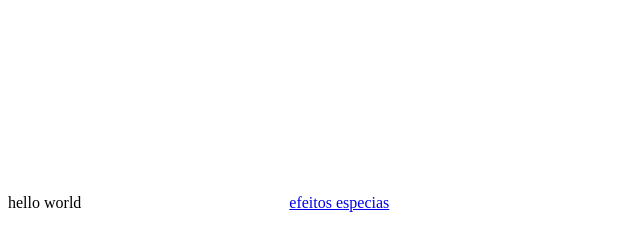
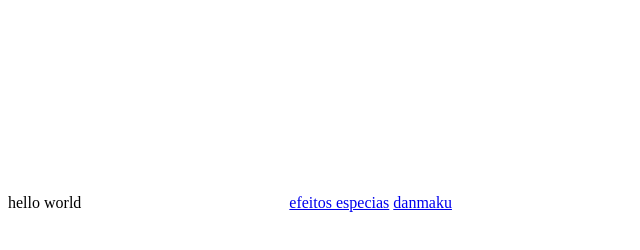
Before and after one commit to Elmapul/elmapul.github.io, a plain HTML site: page index.html in a window 1280 px wide. Shown: the full height of the page, 0-640 px from the left. Drawn offline with Linux system fonts and the light colour scheme.

Commit message:
Update index.html

```diff
--- a/index.html
+++ b/index.html
@@ -9,5 +9,6 @@
 hello world
     <canvas id="Canvas" width="200px" height="200px"></canvas>
     <a href="imageTools">efeitos especias</a>
+    <a href="https://elmapul.github.io/prototypes/danmaku/index.html">danmaku</a>
     </body>
 </html>
```
